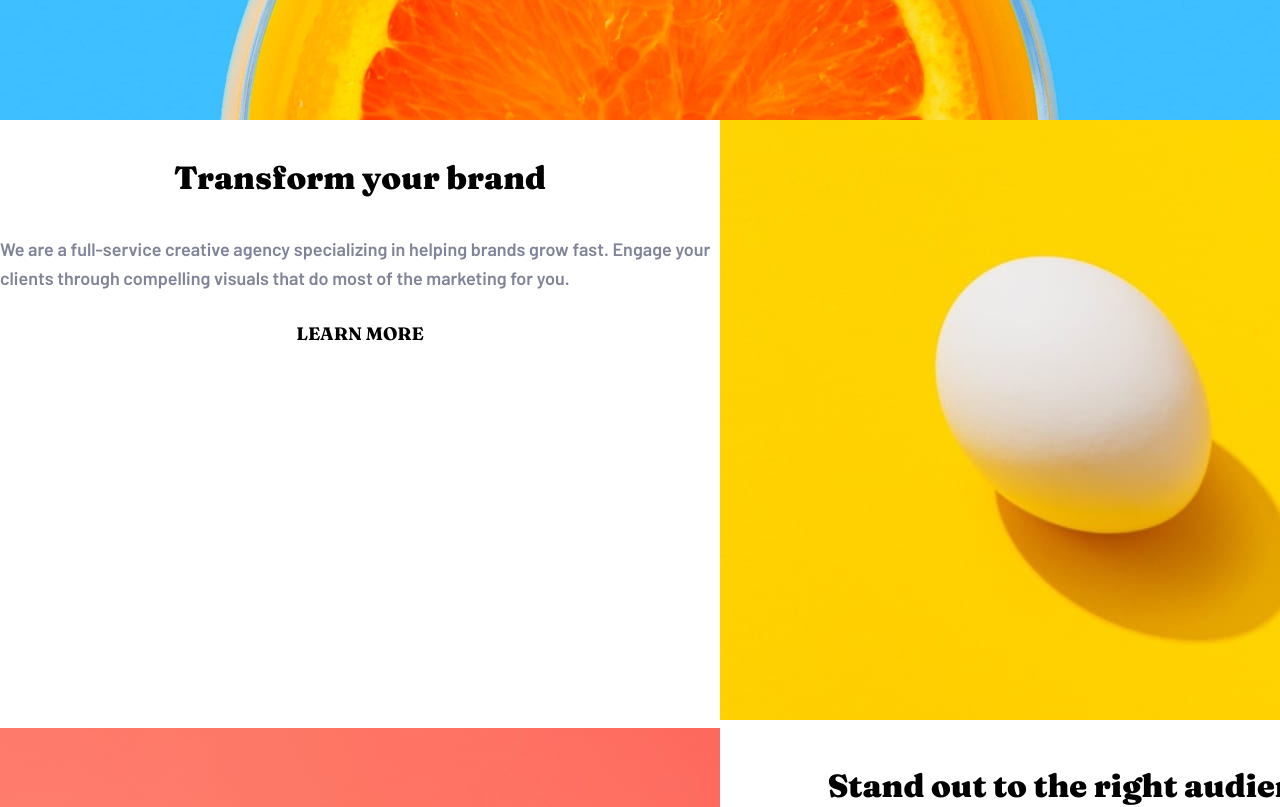
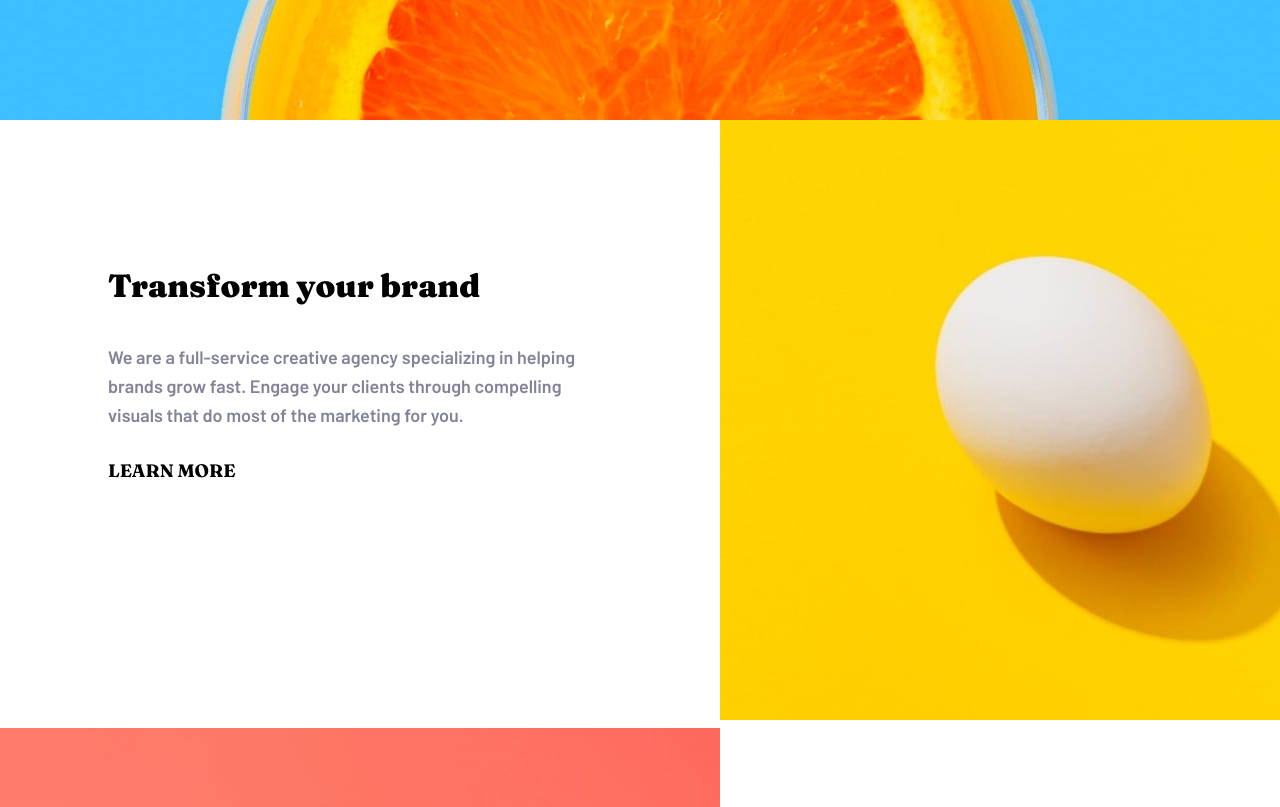
Before and after one commit to AsanteWiebers/sunnyside-agency-landing-page-main, a plain HTML site: page index.html in a window 1280 px wide. Shown: the part 680-1487 px from the top of the page. Drawn offline with Linux system fonts and the light colour scheme.

Commit message:
main section grid desktop

```diff
--- a/index.html
+++ b/index.html
@@ -61,18 +61,21 @@
 
   <div class="big-grid-container">
     <div>
-      <div>
+      <div class="grid-item">
         <h2>Transform your brand</h2>
         <p class="grey--text">We are a full-service creative agency specializing in helping brands grow fast.
           Engage your clients through compelling visuals that do most of the marketing for you.</p>
         <p class="active-yellow">Learn more</p>
       </div>
     </div>
-    <div><img class="big-transform-img" src="/images/desktop/image-transform.jpg"
-        alt="image egg with yellow background"></div>
-    <div><img class="big-stand-out-img" src="/images/desktop/image-stand-out.jpg" alt="cup with pink background"></div>
+    <div>
+      <img class="big-transform-img" src="/images/desktop/image-transform.jpg" alt="image egg with yellow background">
+    </div>
+    <div>
+      <img class="big-stand-out-img" src="/images/desktop/image-stand-out.jpg" alt="cup with pink background"></div>
     <div>
       <div class="main__text">
+        <div class="grid-item">
           <h2> Stand out to the right audience</h2>
           <p class="grey--text"> Using a collaborative formula of designers, researchers, photographers, videographers,
             and
@@ -81,6 +84,7 @@
             build
             and extend your brand in digital places.</p>
           <p class="active-red">Learn more</p>
+        </div>
       </div>
     </div>
     <div>
--- a/style.css
+++ b/style.css
@@ -412,6 +412,15 @@ h4 {
         padding: unset;
     }
 
+    h2 {
+        text-align: left;
+        margin: 0;
+    }
+
+    p.active-yellow {
+        text-align: left;
+    }
+
     .arrow-down {
         margin-top: 7em;
     }
@@ -445,6 +454,11 @@ h4 {
         grid-template-rows: repeat(2, 1fr);
     }
 
+    .grid-item {
+        padding: 6em;
+        text-align: left;
+    }
+
     .big-gallery-img {
         height: 100%;
         object-fit: cover;
```
Lines whose indentation alone changed are shown as unchanged.
